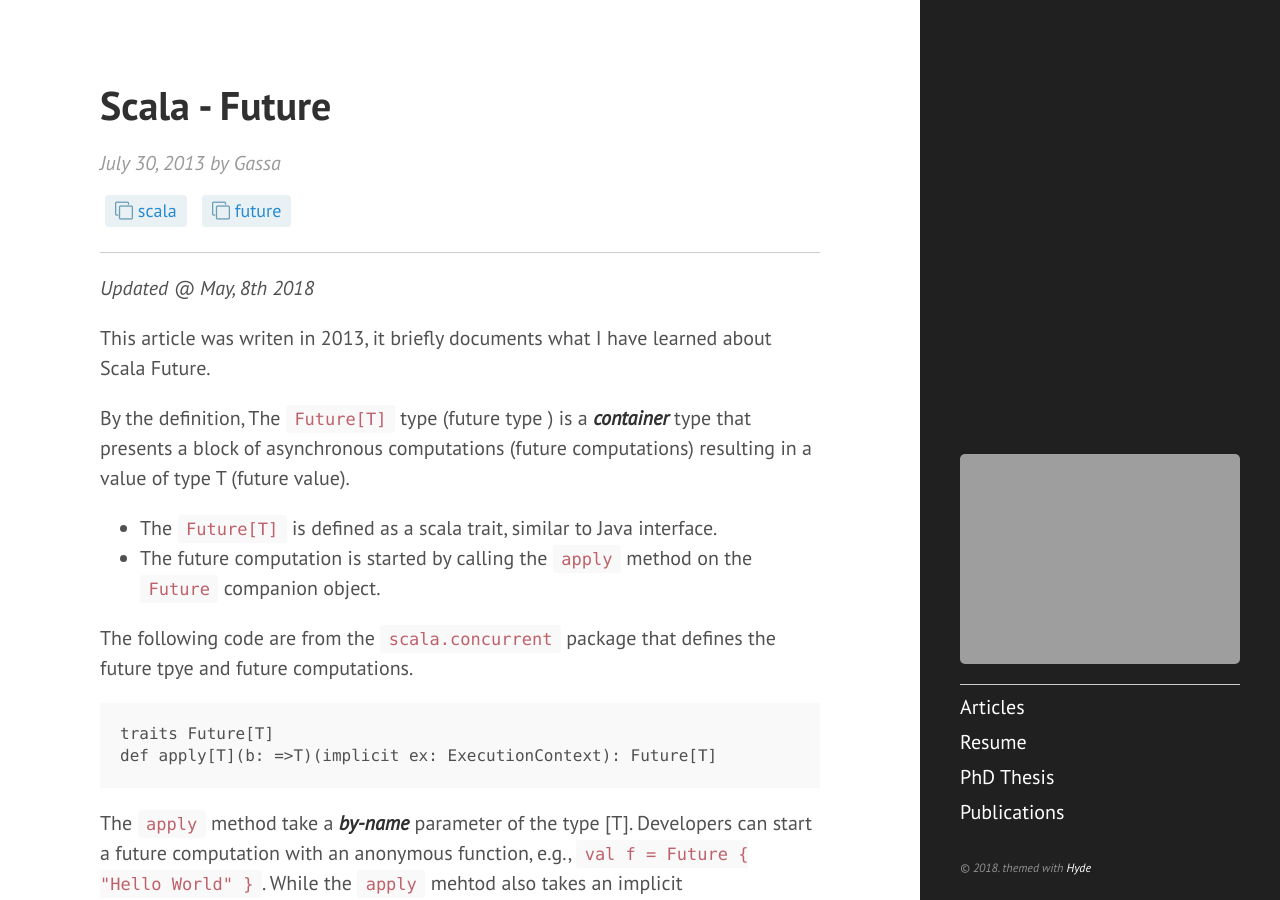
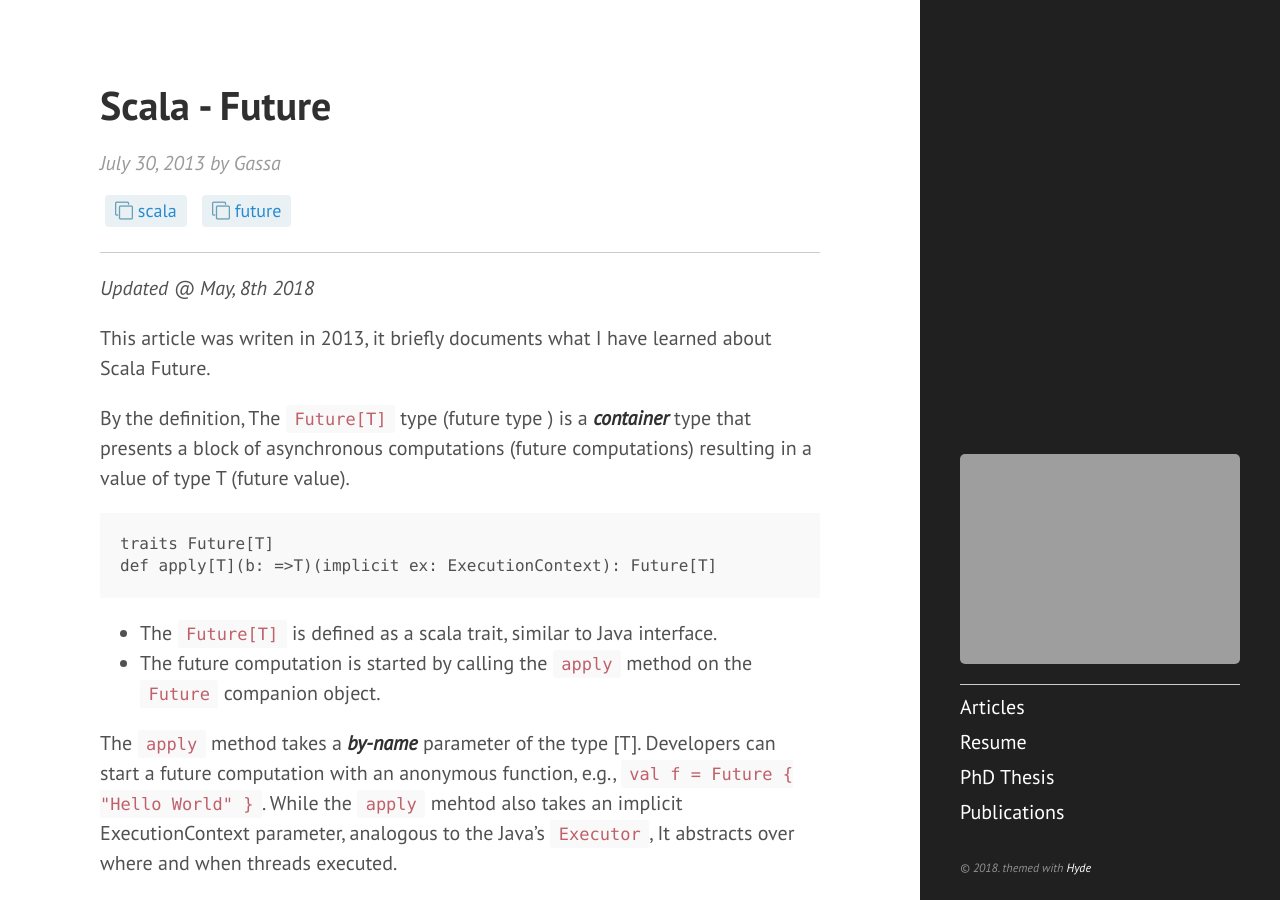
Before and after one commit to gassayy/gassa.github.io, a Jekyll site: the page built from _posts/2013-07-30-scala-future.md, in a window 1280 px wide and 900 px high. Built offline with Jekyll 4.4.1, drawn with Linux system fonts in a browser that asks for light colours; comment, search, counter and statistics services are not loaded.

Commit message:
fix typoes

````diff
--- a/_posts/2013-07-30-scala-future.md
+++ b/_posts/2013-07-30-scala-future.md
@@ -14,17 +14,16 @@ This article was writen in 2013, it briefly documents what I have learned about
 
 By the definition, The `Future[T]` type (future type ) is a ***container*** type that presents a block of asynchronous computations (future computations) resulting in a value of type T (future value).
 
-- The `Future[T]` is defined as a scala trait, similar to Java interface.
-- The future computation is started by calling the `apply` method on the `Future` companion object.
-
-The following code are from the `scala.concurrent` package that defines the future tpye and future computations.
-
 ```scala
 traits Future[T]
 def apply[T](b: =>T)(implicit ex: ExecutionContext): Future[T]
 ```
 
-The `apply` method take a ***by-name*** parameter of the type [T]. Developers can start a future computation with an anonymous function, e.g., `val f = Future { "Hello World" }`. While the `apply` mehtod also takes an implicit ExecutionContext parameter, analogous to the Java's `Executor`, It abstracts over where and when threads executed.
+- The `Future[T]` is defined as a scala trait, similar to Java interface.
+- The future computation is started by calling the `apply` method on the `Future` companion object.
+
+
+The `apply` method takes a ***by-name*** parameter of the type [T]. Developers can start a future computation with an anonymous function, e.g., `val f = Future { "Hello World" }`. While the `apply` mehtod also takes an implicit ExecutionContext parameter, analogous to the Java's `Executor`, It abstracts over where and when threads executed.
 
 ### Execution Context
 
````
